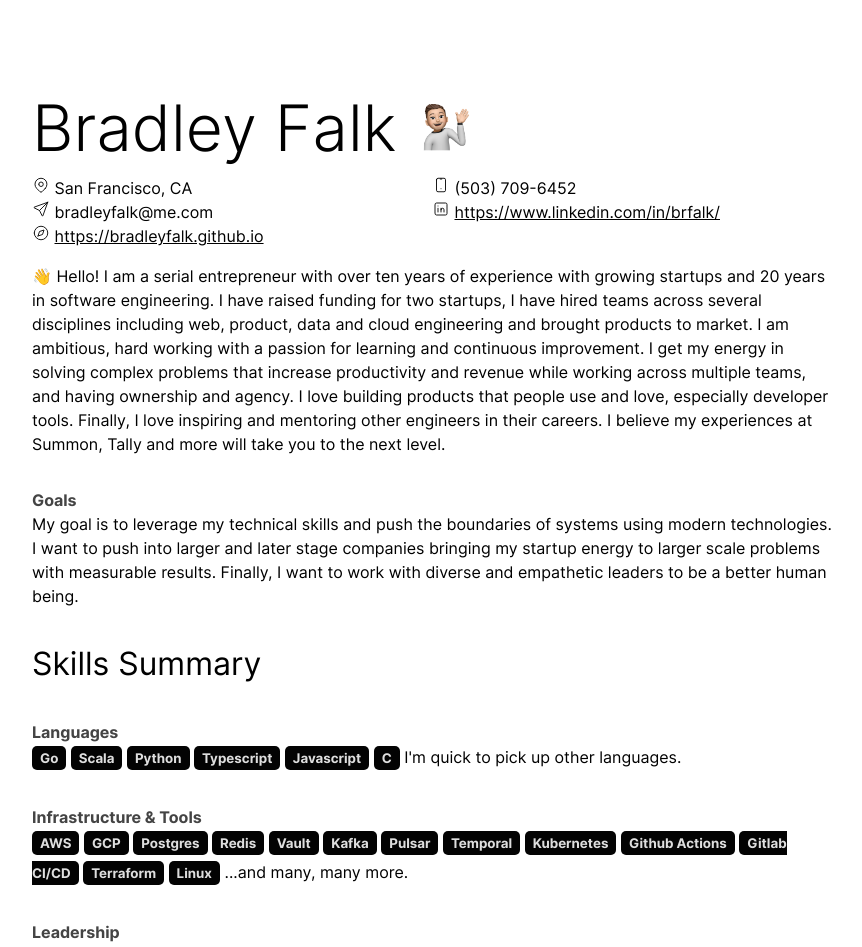
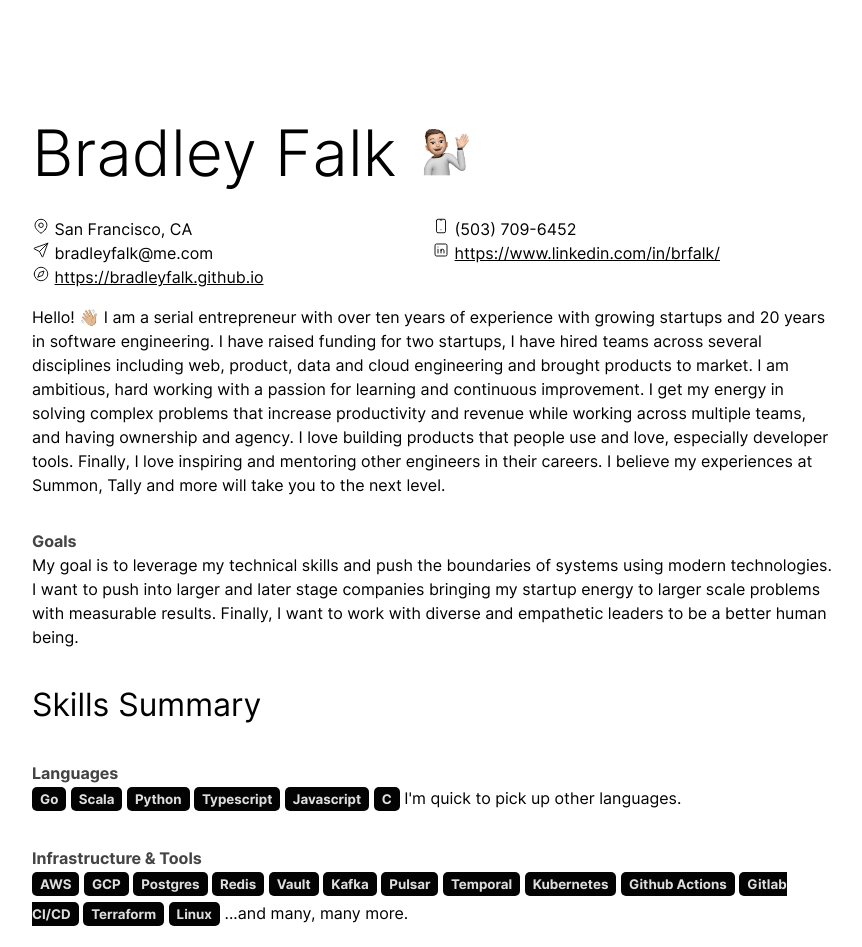
Before and after one commit to bradleyfalk/bradleyfalk.github.io, a plain HTML site: page index.html in a window 1280 px wide. Shown: the top 947 px of the page, without its empty margins (208-1070 px from the left). Drawn offline with Linux system fonts and the light colour scheme.

Commit message:
title formatting

```diff
--- a/assets/styles.css
+++ b/assets/styles.css
@@ -19,6 +19,8 @@ article::after {
 .title {
     font-size: 4em;
     font-weight: lighter;
+    line-height: 1em;
+    margin: 2rem 0;
 }
 .h1 {
     font-size: 2em;
--- a/index.html
+++ b/index.html
@@ -56,7 +56,7 @@
         </div>
     </div>
     <p>
-        👋 Hello! I am a serial entrepreneur with over ten years of experience with growing
+        Hello! 👋🏼 I am a serial entrepreneur with over ten years of experience with growing
         startups and 20 years in software engineering. I have raised funding for two startups,
         I have hired teams across several disciplines including web, product, data and cloud
         engineering and brought products to market. I am ambitious, hard working with a passion
```
